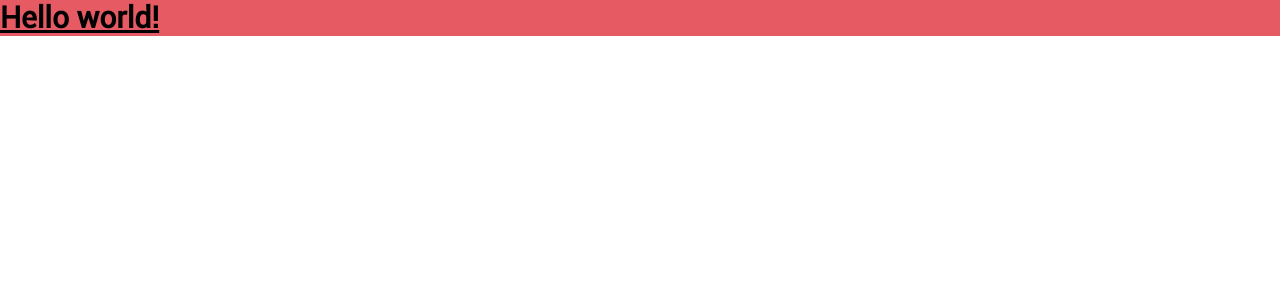
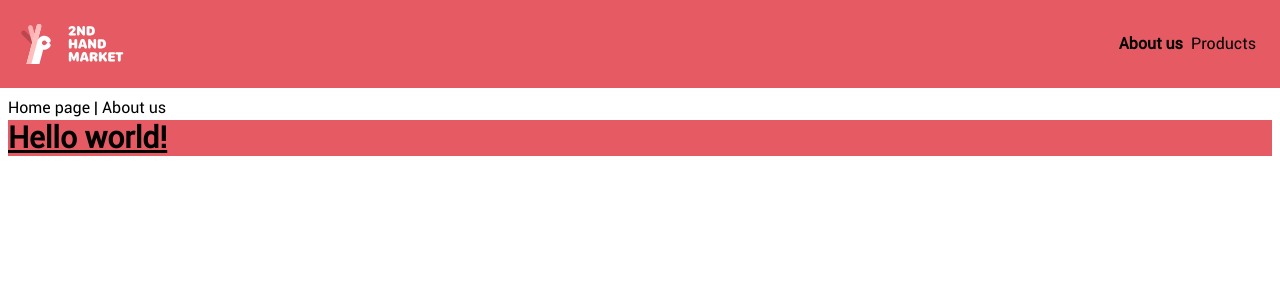
Before and after one commit to the-all-spark/ecommerce-market, a React (Vite) app: page / in a window 1280 px wide. Shown: the top 300 px of the page. Built offline with nearby package versions, Linux system fonts and the light colour scheme.

Commit message:
feat: create files for common pages, configure tanstack router

```diff
--- a/eslint.config.js
+++ b/eslint.config.js
@@ -6,7 +6,7 @@ import tseslint from 'typescript-eslint';
 import { defineConfig, globalIgnores } from 'eslint/config';
 
 export default defineConfig([
-  globalIgnores(['dist']),
+  globalIgnores(['dist', 'src/routeTree.gen.ts']),
   {
     files: ['**/*.{ts,tsx}'],
     extends: [
--- a/src/App.tsx
+++ /dev/null
@@ -1,11 +0,0 @@
-import './App.css';
-
-function App() {
-  return (
-    <>
-      <h1 className="bg-coral text-3xl font-bold underline">Hello world!</h1>
-    </>
-  );
-}
-
-export default App;
--- a/src/main.tsx
+++ b/src/main.tsx
@@ -1,10 +1,29 @@
 import { StrictMode } from 'react';
 import { createRoot } from 'react-dom/client';
+
+import { RouterProvider, createRouter } from '@tanstack/react-router';
+import { routeTree } from './routeTree.gen';
+
 import './index.css';
-import App from './App.tsx';
 
-createRoot(document.getElementById('root')!).render(
-  <StrictMode>
-    <App />
-  </StrictMode>
-);
+const router = createRouter({
+  routeTree,
+  defaultPreload: 'intent',
+  scrollRestoration: true,
+});
+
+declare module '@tanstack/react-router' {
+  interface Register {
+    router: typeof router;
+  }
+}
+
+const rootElement = document.getElementById('root')!;
+if (!rootElement.innerHTML) {
+  const root = createRoot(rootElement);
+  root.render(
+    <StrictMode>
+      <RouterProvider router={router} />
+    </StrictMode>
+  );
+}
--- /dev/null
+++ b/src/routeTree.gen.ts
@@ -0,0 +1,77 @@
+/* eslint-disable */
+
+// @ts-nocheck
+
+// noinspection JSUnusedGlobalSymbols
+
+// This file was automatically generated by TanStack Router.
+// You should NOT make any changes in this file as it will be overwritten.
+// Additionally, you should also exclude this file from your linter and/or formatter to prevent it from being checked or modified.
+
+import { Route as rootRouteImport } from './routes/__root'
+import { Route as ProductsRouteImport } from './routes/products'
+import { Route as IndexRouteImport } from './routes/index'
+
+const ProductsRoute = ProductsRouteImport.update({
+  id: '/products',
+  path: '/products',
+  getParentRoute: () => rootRouteImport,
+} as any)
+const IndexRoute = IndexRouteImport.update({
+  id: '/',
+  path: '/',
+  getParentRoute: () => rootRouteImport,
+} as any)
+
+export interface FileRoutesByFullPath {
+  '/': typeof IndexRoute
+  '/products': typeof ProductsRoute
+}
+export interface FileRoutesByTo {
+  '/': typeof IndexRoute
+  '/products': typeof ProductsRoute
+}
+export interface FileRoutesById {
+  __root__: typeof rootRouteImport
+  '/': typeof IndexRoute
+  '/products': typeof ProductsRoute
+}
+export interface FileRouteTypes {
+  fileRoutesByFullPath: FileRoutesByFullPath
+  fullPaths: '/' | '/products'
+  fileRoutesByTo: FileRoutesByTo
+  to: '/' | '/products'
+  id: '__root__' | '/' | '/products'
+  fileRoutesById: FileRoutesById
+}
+export interface RootRouteChildren {
+  IndexRoute: typeof IndexRoute
+  ProductsRoute: typeof ProductsRoute
+}
+
+declare module '@tanstack/react-router' {
+  interface FileRoutesByPath {
+    '/products': {
+      id: '/products'
+      path: '/products'
+      fullPath: '/products'
+      preLoaderRoute: typeof ProductsRouteImport
+      parentRoute: typeof rootRouteImport
+    }
+    '/': {
+      id: '/'
+      path: '/'
+      fullPath: '/'
+      preLoaderRoute: typeof IndexRouteImport
+      parentRoute: typeof rootRouteImport
+    }
+  }
+}
+
+const rootRouteChildren: RootRouteChildren = {
+  IndexRoute: IndexRoute,
+  ProductsRoute: ProductsRoute,
+}
+export const routeTree = rootRouteImport
+  ._addFileChildren(rootRouteChildren)
+  ._addFileTypes<FileRouteTypes>()
--- /dev/null
+++ b/src/routes/__root.tsx
@@ -0,0 +1,44 @@
+import { Link, Outlet, createRootRoute } from '@tanstack/react-router';
+
+import { Route as aboutRoute } from './index';
+import { Route as productsRoute } from './products';
+
+import logo from '/assets/images/logo.svg';
+
+function RootComponent() {
+  return (
+    <>
+      <header className="flex h-22 items-center justify-between bg-coral p-4">
+        <div>
+          <img src={logo} alt="Market logo" />
+        </div>
+        <div className="flex gap-2 p-2">
+          <Link
+            to={aboutRoute.to}
+            activeProps={{
+              className: 'font-bold',
+            }}
+            activeOptions={{ exact: true }}
+          >
+            About us
+          </Link>
+          <Link
+            to={productsRoute.to}
+            activeProps={{
+              className: 'font-bold',
+            }}
+          >
+            Products
+          </Link>
+        </div>
+      </header>
+
+      <Outlet />
+    </>
+  );
+}
+
+export const Route = createRootRoute({
+  component: RootComponent,
+  notFoundComponent: () => <h1>404 Not Found</h1>,
+});
--- /dev/null
+++ b/src/routes/index.tsx
@@ -0,0 +1,15 @@
+import { createFileRoute } from '@tanstack/react-router';
+
+// Main page
+const AboutUs = () => {
+  return (
+    <div className="p-2">
+      <h1>Home page | About us</h1>
+      <h2 className="bg-coral text-3xl font-bold underline">Hello world!</h2>
+    </div>
+  );
+};
+
+export const Route = createFileRoute('/')({
+  component: AboutUs,
+});
--- /dev/null
+++ b/src/routes/products.tsx
@@ -0,0 +1,14 @@
+import { createFileRoute } from '@tanstack/react-router';
+
+// List of products
+const Products = () => {
+  return (
+    <div className="p-2">
+      <h1>Products page</h1>
+    </div>
+  );
+};
+
+export const Route = createFileRoute('/products')({
+  component: Products,
+});
--- a/vite.config.ts
+++ b/vite.config.ts
@@ -1,7 +1,15 @@
 import { defineConfig } from 'vite';
 import react from '@vitejs/plugin-react';
+import { tanstackRouter } from '@tanstack/router-plugin/vite';
 import tailwindcss from '@tailwindcss/vite';
 
 export default defineConfig({
-  plugins: [react(), tailwindcss()],
+  plugins: [
+    tanstackRouter({
+      target: 'react',
+      autoCodeSplitting: true,
+    }),
+    react(),
+    tailwindcss(),
+  ],
 });
```
Also changed, not shown: public/assets/images/logo.svg (added), 1 other file (tests, documents, lock files or other folders).
